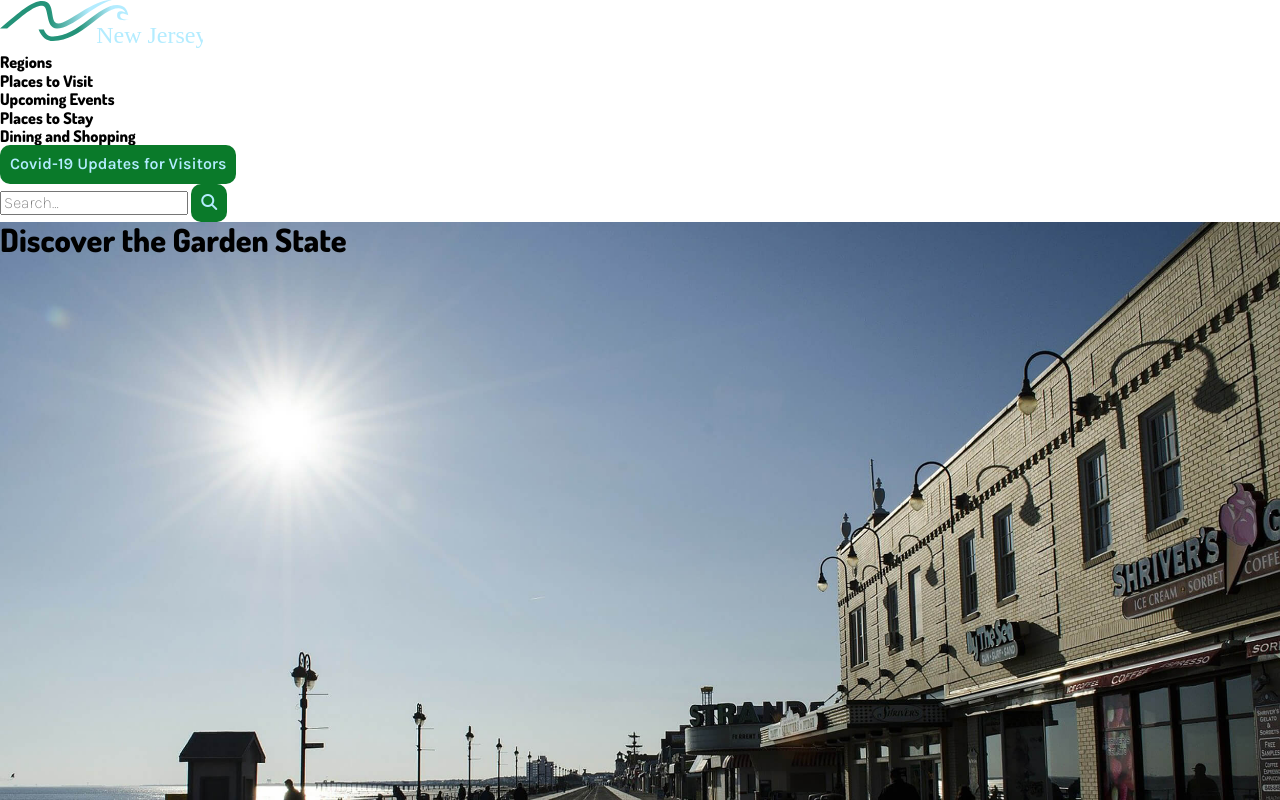
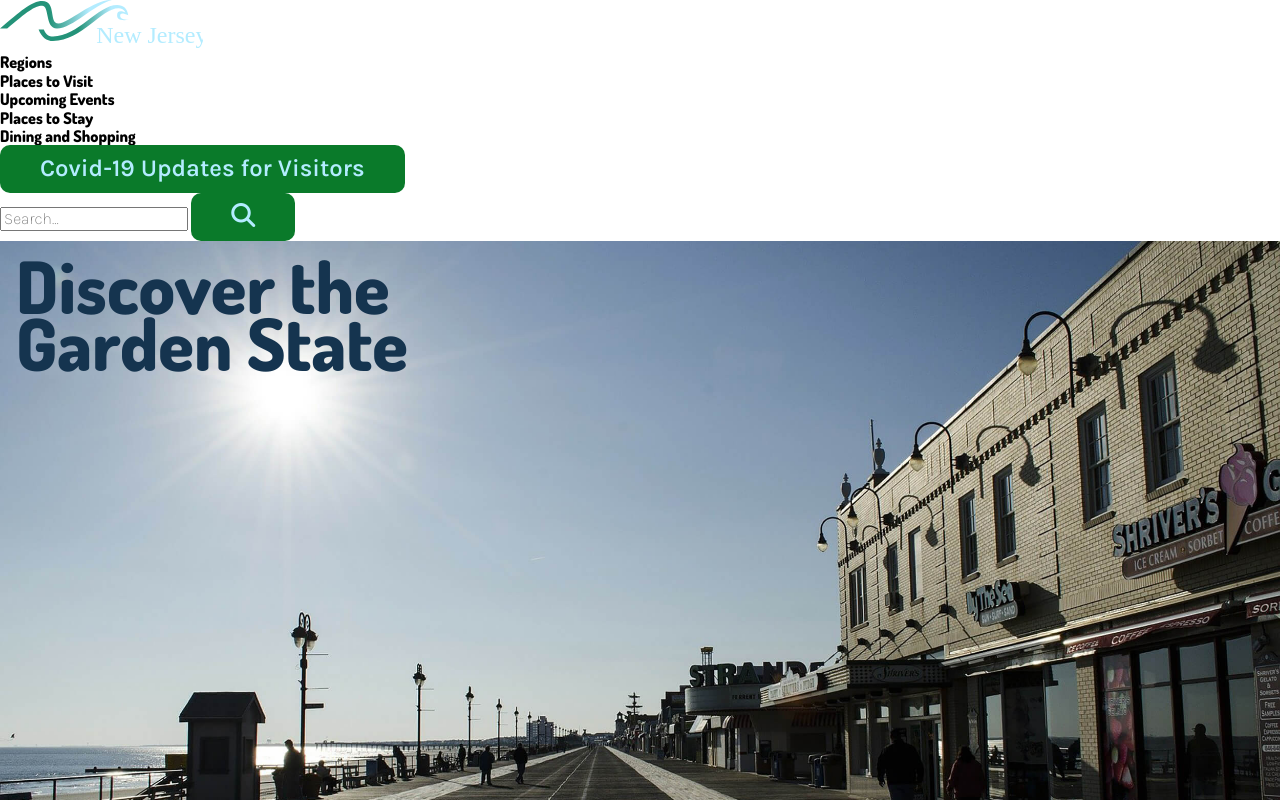
Before and after one commit to sdb329/Balsamo_Final, a plain HTML site: page deploy/index.html in a window 1280 px wide. Shown: the top 800 px of the page. Drawn offline with nearby package versions, Linux system fonts and the light colour scheme; some icons are missing.

Commit message:
more formatting

```diff
--- a/deploy/index.html
+++ b/deploy/index.html
@@ -52,11 +52,15 @@
 
     <section id="hero">
 
-        <div id="hero-image">
-            <h1>Discover the Garden State</h1>
-            <a href="https://www.youtube.com/watch?v=fD6RnxzJDI8"> <i class="fal fa-play-circle"></i> </a>
+        <a href="https://www.youtube.com/watch?v=fD6RnxzJDI8">  <div id="hero-image">
+            <h1>Discover the
+                <br> Garden State</h1>
+                <div>
+                    <i class="fal fa-play-circle"></i>
+                </div>
+
     <!-- <img src="img/hero/hero.png" alt="boardwalk"> -->
-    </div>
+    </div> </a>
 
     </section>
     <section id="why-nj">
@@ -147,7 +151,9 @@
 
         </section>
     <section id="regions">
+                <div>
                     <h4>REGIONS</h4>
+                </div>
                 <div id="map-image">
                     <!-- <img src="img/regions/map.png" alt="beach"> -->
                 </div>
@@ -160,11 +166,13 @@
                             <div>
                                 <p>It’s true that New Jersey’s Shore Region has more than 90 miles of white-sand beaches. But with
                                     lighthouses, roadside produce stands and more, a beach day here is anything but ordinary.</p>
-                                <p id="shore-p2">Beaches as far as the eye can see, with water activities and other things to do,
+                                <p class="shore-p2">Beaches as far as the eye can see, with water activities and other things to do,
                                     are the hallmark of the Shore Region. Fishing and bird watching are available at Island Beach
                                     State Park in Seaside Heights.</p>
+                                <div>
+                                    <button>read more</button>
+                                </div>
 
-                                <button>read more</button>
                             </div>
 
 
@@ -182,11 +190,14 @@
                             <div>
                                 <p>Gaze at the majestic Statue of Liberty from New Jersey’s Gateway Region and follow it up with
                                     dinner at a diner – this area of New Jersey has the most diners in the world.</p>
-                                <p>The Gateway Region is rich in culture and history. It boasts easy access to Lady Liberty and
+                                <p class="shore-p2">The Gateway Region is rich in culture and history. It boasts easy access to Lady
+                                    Liberty and
                                     Ellis Island and is home to the New Jersey Performing Arts Center in Newark, Thomas Edison’s
                                     home and lab in West Orange and Liberty Science Center in Jersey City. Also in Jersey City is
                                     Empty Sky, the…</p>
+                                <div>
                                     <button>read more</button>
+                                </div>
                             </div>
 
                             <div id="region2-image" class="region-img-ht">
@@ -198,19 +209,19 @@
 
                     <li class="beach">
                         <div id="region-3" class="region-formatting">
-
                             <h1>SKYLANDS</h1>
                             <div>
                                 <p>The Garden State’s highest point, the aptly named High Point State Park, is the heart of the
-                                    Skylands Region and where you can experience the best of the great outdoors.
-                                </p>
-                                <p>Stop in Sussex to go up 1,803 feet to New Jersey’s highest point. Hike some (or all!) of the 72
+                                    Skylands Region and where you can experience the best of the great outdoors.</p>
+                                <p class="shore-p2">TStop in Sussex to go up 1,803 feet to New Jersey’s highest point. Hike some (or
+                                    all!) of the 72
                                     miles of the Appalachian Trail that stretch through The Garden State. Visit Lakota Wolf Preserve
                                     in Columbia to observe and listen to packs of wolves or tour Pequest Trout Hatchery to see where
                                     the public waters of New Jersey get their stock of more than 700,000 trout annually…</p>
+                                <div>
                                     <button>read more</button>
                                 </div>
-
+                            </div>
 
                             <div id="region3-image" class="region-img-ht">
                                 <!-- <img src="img/regions/region3.png" alt="beach"> -->
@@ -224,17 +235,20 @@
 
 
 
-                            <h1>DELAWARE RIVER</h1>
+                            <h1>DELAWARE <br> RIVER</h1>
                             <div>
                                 <p>Welcome to New Jersey’s Delaware River Region, where strolling main streets of days gone by and
                                     hiking winding trails in secluded forests make you feel like you’re in another time.
                                 </p>
-                                <p>With more than 150 miles of shoreline along Delaware Bay and the Delaware River, the Delaware
+                                <p class="shore-p2">With more than 150 miles of shoreline along Delaware Bay and the Delaware River,
+                                    the Delaware
                                     River Region is a boater’s delight. Rent a canoe or kayak from any number of vendors or visit
                                     Delaware River Tubing for a lazy float down the river. For an overnight experience, pitch a tent
                                     under the stars in Parvin State Park in Pittsgrove. More into glamping?…</p>
 
+                                <div>
                                     <button>read more</button>
+                                </div>
                             </div>
 
 
@@ -246,18 +260,21 @@
 
 
                     <li class="beach">
-                        <div id="region-5"  class="region-formatting">
+                        <div id="region-5" class="region-formatting">
 
-                            <h1>GREATER ATLANTIC CITY</h1>
+                            <h1>GREATER <br> ATLANTIC <br> CITY</h1>
                             <div>
                                 <p>Home to New Jersey’s tallest lighthouse, plus sizzling nightlife and luxurious spas, the Atlantic
                                     City Region of New Jersey is where greatness lives.</p>
-                                <p>Yes, gaming at the many casino resorts is popular, but Atlantic City offers so much more. Relax
+                                <p class="shore-p2">Yes, gaming at the many casino resorts is popular, but Atlantic City offers so
+                                    much more. Relax
                                     in one of the resort spas with a massage, facial or other treatment. Shop more than 100 stores
                                     at Tanger Outlets and score some bargains (remember, there’s no sales tax on clothes or shoes!)…
                                 </p>
 
+                                <div>
                                     <button>read more</button>
+                                </div>
                             </div>
 
 
@@ -273,16 +290,19 @@
 
 
 
-                            <h1>SOUTHERN SHORE</h1>
+                            <h1>SOUTHERN <br> SHORE</h1>
                             <div>
                                 <p>Welcome to New Jersey’s Delaware River Region, where strolling main streets of days gone by and
                                     hiking winding trails in secluded forests make you feel like you’re in another time.</p>
-                                <p>With more than 150 miles of shoreline along Delaware Bay and the Delaware River, the Delaware
+                                <p class="shore-p2">With more than 150 miles of shoreline along Delaware Bay and the Delaware River,
+                                    the Delaware
                                     River Region is a boater’s delight. Rent a canoe or kayak from any number of vendors or visit
                                     Delaware River Tubing for a lazy float down the river. For an overnight experience, pitch a tent
                                     under the stars in Parvin State Park in Pittsgrove. More into glamping?…</p>
 
+                                <div>
                                     <button>read more</button>
+                                </div>
                             </div>
 
 
--- a/dev/scss/components/_buttons.scss
+++ b/dev/scss/components/_buttons.scss
@@ -19,4 +19,9 @@ button{
 
 
 }
+
+@include md{
+    font-size: rem-calc(24);
+    padding: 10px 40px;
 }
+}
--- a/dev/scss/sections/_hero.scss
+++ b/dev/scss/sections/_hero.scss
@@ -1,10 +1,14 @@
 
 #hero{
 
+    a{
+        text-decoration: none;
     #hero-image{
 
+
+
         background-image: url("../img/hero/hero.jpg");
-    background-position: center;
+    background-position: bottom left;
     background-size: cover;
     height: 360px;
 
@@ -12,32 +16,47 @@
         height: 840px;
     }
 
+   >h1{
+    font-variation-settings: "wght" 300;
+    font-size: rem-calc(72);
+    color: $darkblue;
+
+    line-height: .8;
+    padding: 16px;
+
+   }
 
 
-    >a{
-        height: 300px;
         @include md{
             height: 785px;
         }
+        >div{
 
             display: flex;
             justify-content: center;
+
 
             align-items: center;
             i{
                 font-size: rem-calc(100);
                 text-decoration: none;
+                color: white;
+
 
                 @include md{
                     font-size: rem-calc(150);
                 }
 
+
         }
+
+
+
 
     }
 
 
     }
 
-
     }
+}
--- a/dev/scss/sections/_regions.scss
+++ b/dev/scss/sections/_regions.scss
@@ -1,4 +1,37 @@
 #regions {
+
+    margin: 48px 0px;
+    @include md{
+        margin: 72px 0px;
+       }
+       @include lg{
+        margin: 104px 0px;
+       }
+       @include xl{
+        margin: 112px 0px;
+       }
+    >div{
+
+        display: flex;
+        justify-content: center;
+        >h4{
+            font-variation-settings: "wght" 600;
+               font-size: rem-calc(50px);
+               color: $darkblue;
+
+            padding-bottom: 24px;
+
+            @include md{
+                font-variation-settings: "wght" 600;
+               font-size: rem-calc(100px);
+
+               padding-bottom: 32px;
+
+
+            }
+        }
+
+    }
 
     #map-image {
         background-image: url("../img/regions/map.jpg");
@@ -10,35 +43,60 @@
             height: 515px;
         }
 
+        @include lg{
+            height: 1000px;
+        }
+
     }
 
 
 
 
    .region-formatting{
+       margin: 32px 0px;
+       @include md{
+           margin: 48px 0px;
+       }
        >h1{
            font-variation-settings: "wght" 300;
            font-size: rem-calc(72px);
            line-height: .85;
            color: $greenblue;
+           padding: 0px 0px 16px 0px;
 
            @include md{
             font-variation-settings: "wght" 200;
             font-size: rem-calc(150px);
+
            }
        }
        >div{
         background-color: $lightblue;
+        padding: 16px;
+        >p{
+            line-height: 1.4;
+        }
+
+        @include md{
+            padding: 20px 22px;
+        }
+        @include lg{
+            padding: 10% 10%;
+        }
+
+        >div{
+            display: flex;
+            justify-content: flex-end;
+            >button{
+                margin-top: 16px;
+           }
+
+
+        }
 
        }
-       >button{
-        &:hover {
-            background-color: $lightblue;
-            color: $green;
-            border: 1px solid $green;
 
-    }
-       }
+
 
    }
 
@@ -46,11 +104,11 @@
         height: 250px;;
 
         @include md{
-            height: 176px;;
+            height: 170px;;
         }
 
         @include lg{
-            height: 313px;;
+            height: 350px;;
         }
     }
 
@@ -94,13 +152,14 @@
 
     }
 
-    #shore-p2 {
+    .shore-p2 {
         display: none;
 
-        @include md {
+        @include lg {
             display: list-item;
         }
 
+        padding-top: 24px;
     }
 
     .beach {
@@ -144,7 +203,7 @@
         @include md {
             #region-1{
                 display: grid;
-                grid-template-columns: 60% 30% auto;
+                grid-template-columns: 50% 40% auto;
                 grid-template-areas:
                 "region region ."
                 "text image1 .";
@@ -165,17 +224,22 @@
 
             #region-2{
                 display: grid;
-                grid-template-columns: auto 30% 60%;
+                grid-template-columns: auto 40% 50%;
                 grid-template-areas:
                 ". region region"
                 ". image1 text";
 
                 >h1{
                     grid-area: region;
+                    text-align: right;
                 }
 
                 >div{
                     grid-area: text;
+
+                    >p{
+                        text-align: right;
+                    }
                 }
 
                 #region2-image{
@@ -187,7 +251,7 @@
 
             #region-3{
                 display: grid;
-                grid-template-columns: 60% 30% auto;
+                grid-template-columns: 50% 40% auto;
                 grid-template-areas:
                 "region region ."
                 "text image1 .";
@@ -211,6 +275,106 @@
 
             #region-4{
                 display: grid;
+                grid-template-columns: auto 40% 50%;
+                grid-template-areas:
+                ". region region"
+                ". image1 text";
+
+                >h1{
+                    grid-area: region;
+                    text-align: right;
+                }
+
+                >div{
+                    grid-area: text;
+
+                    >p{
+                        text-align: right;
+                    }
+                }
+
+                #region4-image{
+                    grid-area: image1;
+                }
+
+            }
+
+            #region-5{
+                display: grid;
+                grid-template-columns: 50% 40% auto;
+                grid-template-areas:
+                "region region ."
+                "text image1 .";
+
+                >h1{
+                    grid-area: region;
+                }
+
+                >div{
+                    grid-area: text;
+                }
+
+                #region5-image{
+                    grid-area: image1;
+                }
+            }
+
+            #region-6{
+                display: grid;
+                grid-template-columns: auto 40% 50%;
+                grid-template-areas:
+                ". region region"
+                ". image1 text";
+
+                >h1{
+                    grid-area: region;
+                    text-align: right;
+                }
+
+                >div{
+                    grid-area: text;
+
+                    >p{
+                        text-align: right;
+                    }
+                }
+
+                #region6-image{
+                    grid-area: image1;
+                }
+
+            }
+        }
+
+
+
+        @include lg {
+            #region-1{
+                display: grid;
+                grid-template-columns: 60% 30% auto;
+                grid-template-areas:
+                "region region ."
+                "text image1 .";
+
+                >h1{
+                    grid-area: region;
+                }
+
+                >div{
+                    grid-area: text;
+                    >p{
+                        text-align: justify;
+                    }
+                }
+
+                #region1-image{
+                    grid-area: image1;
+                }
+
+            }
+
+            #region-2{
+                display: grid;
                 grid-template-columns: auto 30% 60%;
                 grid-template-areas:
                 ". region region"
@@ -218,10 +382,66 @@
 
                 >h1{
                     grid-area: region;
+                    text-align: right;
                 }
 
                 >div{
                     grid-area: text;
+                    >p{
+                        text-align: justify;
+                    }
+                }
+
+                #region2-image{
+                    grid-area: image1;
+                }
+
+            }
+
+
+                #region-3{
+                    display: grid;
+                    grid-template-columns: 60% 30% auto;
+                    grid-template-areas:
+                    "region region ."
+                "text image1 .";
+
+                >h1{
+                    grid-area: region;
+                }
+
+                >div{
+                    grid-area: text;
+                    >p{
+                        text-align: justify;
+                    }
+                }
+
+                #region3-image{
+                    grid-area: image1;
+                }
+                }
+
+
+
+
+            #region-4{
+                display: grid;
+                grid-template-columns: auto 30% 60%;
+                grid-template-areas:
+                ". region region"
+                ". image1 text";
+
+                >h1{
+                    grid-area: region;
+                    text-align: right;
+                }
+
+                >div{
+                    grid-area: text;
+                    >p{
+                        text-align: justify;
+                    }
                 }
 
                 #region4-image{
@@ -243,6 +463,9 @@
 
                 >div{
                     grid-area: text;
+                    >p{
+                        text-align: justify;
+                    }
                 }
 
                 #region5-image{
@@ -259,142 +482,14 @@
 
                 >h1{
                     grid-area: region;
+                    text-align: right;
                 }
 
                 >div{
                     grid-area: text;
-                }
-
-                #region6-image{
-                    grid-area: image1;
-                }
-
-            }
-        }
-
-
-
-        @include lg {
-            #region-1{
-                display: grid;
-                grid-template-columns: 60% 30% 16px;
-                grid-template-areas:
-                "region region ."
-                "text image1 .";
-
-                >h1{
-                    grid-area: region;
-                }
-
-                >div{
-                    grid-area: text;
-                }
-
-                #region1-image{
-                    grid-area: image1;
-                }
-
-            }
-
-            #region-2{
-                display: grid;
-                grid-template-columns: auto 30% 60%;
-                grid-template-areas:
-                ". region region"
-                ". image1 text";
-
-                >h1{
-                    grid-area: region;
-                }
-
-                >div{
-                    grid-area: text;
-                }
-
-                #region2-image{
-                    grid-area: image1;
-                }
-
-            }
-
-
-                #region-3{
-                    display: grid;
-                    grid-template-columns: 60% 30% 16px;
-                    grid-template-areas:
-                    "region region ."
-                "text image1 .";
-
-                >h1{
-                    grid-area: region;
-                }
-
-                >div{
-                    grid-area: text;
-                }
-
-                #region3-image{
-                    grid-area: image1;
-                }
-                }
-
-
-
-
-            #region-4{
-                display: grid;
-                grid-template-columns: auto 30% 60%;
-                grid-template-areas:
-                ". region region"
-                ". image1 text";
-
-                >h1{
-                    grid-area: region;
-                }
-
-                >div{
-                    grid-area: text;
-                }
-
-                #region4-image{
-                    grid-area: image1;
-                }
-
-            }
-
-            #region-5{
-                display: grid;
-                grid-template-columns: 60% 30% 16px;
-                grid-template-areas:
-                "region region ."
-                "text image1 .";
-
-                >h1{
-                    grid-area: region;
-                }
-
-                >div{
-                    grid-area: text;
-                }
-
-                #region5-image{
-                    grid-area: image1;
-                }
-            }
-
-            #region-6{
-                display: grid;
-                grid-template-columns: auto 30% 60%;
-                grid-template-areas:
-                ". region region"
-                ". image1 text";
-
-                >h1{
-                    grid-area: region;
-                }
-
-                >div{
-                    grid-area: text;
+                    >p{
+                        text-align: justify;
+                    }
                 }
 
                 #region6-image{
@@ -437,6 +532,7 @@
 
                 >h1{
                     grid-area: region;
+                    text-align: right;
                 }
 
                 >div{
@@ -483,6 +579,7 @@
 
                 >h1{
                     grid-area: region;
+                    text-align: right;
                 }
 
                 >div{
@@ -524,6 +621,7 @@
 
                 >h1{
                     grid-area: region;
+                    text-align: right;
                 }
 
                 >div{
@@ -549,7 +647,7 @@
         }
 
         @include lg{
-            height: 730px;
+            height: 1000px;
         }
     }
 
```
Also changed, not shown: deploy/css/styles.css, 2 other files. Lines whose indentation alone changed are shown as unchanged.
